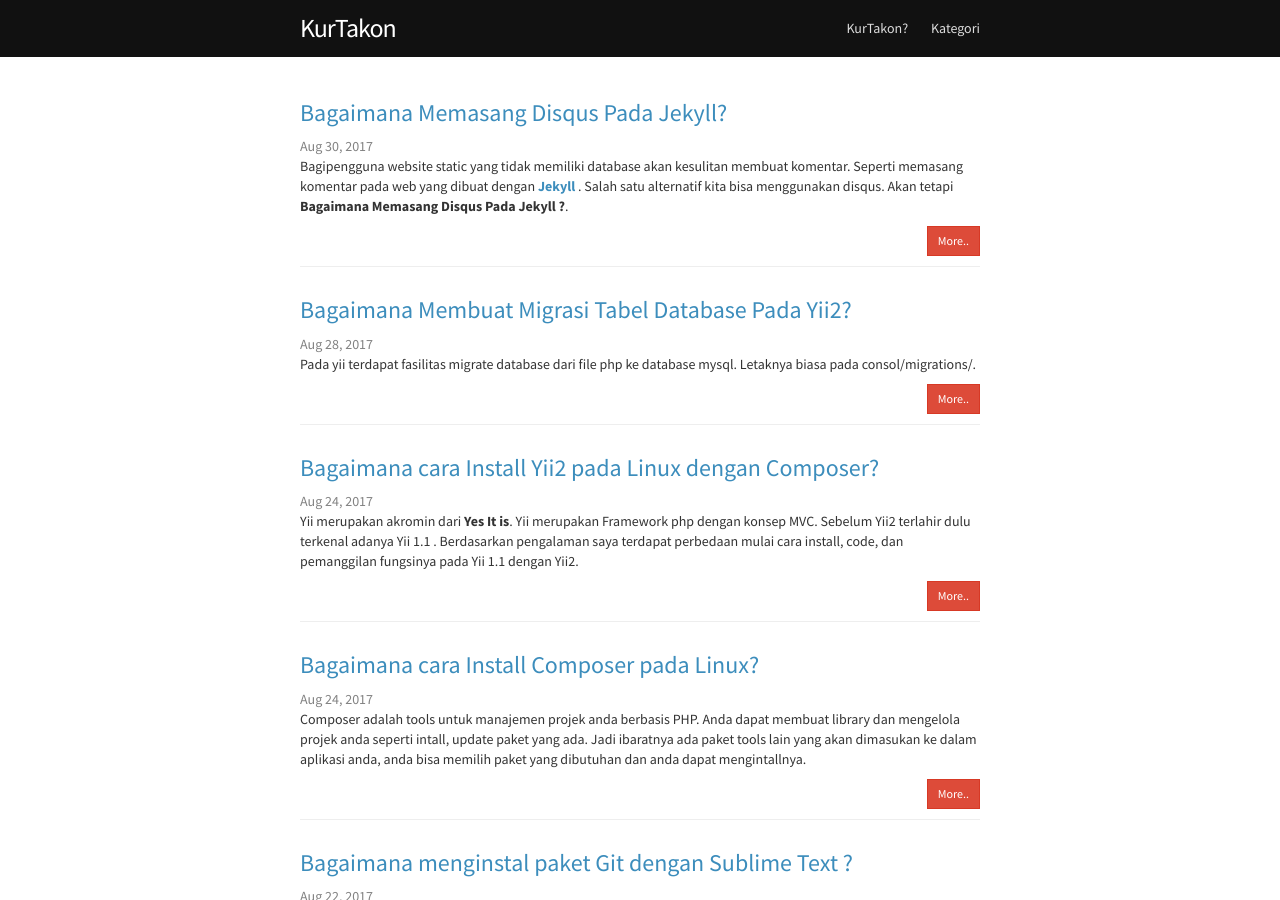
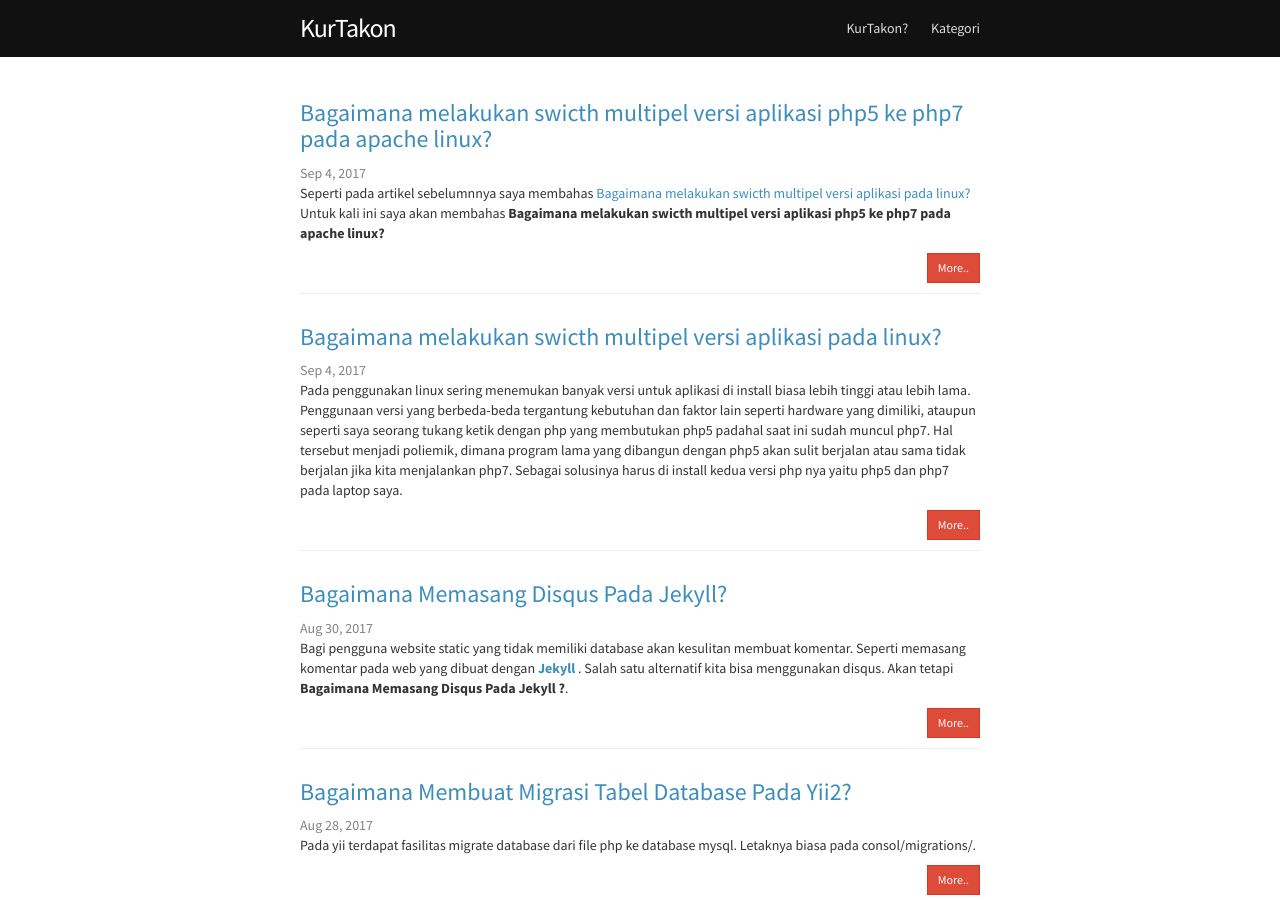
Before and after one commit to candra1414/kurtakon, a Jekyll site: the page built from index.html, in a window 1280 px wide and 900 px high. Built offline with Jekyll 4.4.1, drawn with Linux system fonts in a browser that asks for light colours; comment, search, counter and statistics services are not loaded; some of the changed text lies outside the part shown.

Commit message:
update artikel

```diff
--- a/_posts/2017-08-30-artikel-1.markdown
+++ b/_posts/2017-08-30-artikel-1.markdown
@@ -6,7 +6,7 @@ date:   2017-08-30 14:06:58
 categories: [Jekyll,Disqus]
 ---
 
-Bagipengguna website static yang tidak memiliki database akan kesulitan membuat komentar. Seperti memasang komentar pada web yang dibuat dengan [**Jekyll** ](https://kurtakon.com/jekyll/2017/08/08/artikel-1.html). Salah satu alternatif kita bisa menggunakan disqus. Akan tetapi __Bagaimana Memasang Disqus Pada Jekyll ?__.
+Bagi pengguna website static yang tidak memiliki database akan kesulitan membuat komentar. Seperti memasang komentar pada web yang dibuat dengan [**Jekyll** ](https://kurtakon.com/jekyll/2017/08/08/artikel-1.html). Salah satu alternatif kita bisa menggunakan disqus. Akan tetapi __Bagaimana Memasang Disqus Pada Jekyll ?__.
 
 Petama, kita harus memiliki akun pada  [**disqus** ](https://disqus.com).
 Kedua, memasangnya pada aplikasi __Jekyll__
@@ -56,11 +56,9 @@ categories: [Jekyll,Disqus]
 
 Jika berhasil maka akan muncul seperti gambar dibawah ini.
 
-
 ![alt text][gambar]
 
 [gambar]:{{site.urlimg}}img-13.png "view disqus"
-
 
 
 Jika kita ingin mengetahui jumlah komentar untuk halaman yang dibuka.
--- /dev/null
+++ b/_posts/2017-09-04-artikel-1.markdown
@@ -0,0 +1,124 @@
+---
+layout: post
+title:  "Bagaimana melakukan swicth multipel versi aplikasi pada linux?"
+comments: true
+date:   2017-09-04 19:06:58
+categories: [linux]
+---
+
+Pada penggunakan linux sering menemukan banyak versi untuk aplikasi di install biasa lebih tinggi atau lebih lama.
+Penggunaan versi yang berbeda-beda tergantung kebutuhan dan faktor lain seperti hardware yang dimiliki, ataupun seperti saya seorang tukang ketik dengan php yang membutukan php5 padahal saat ini sudah muncul php7.
+Hal tersebut menjadi poliemik, dimana program lama yang dibangun dengan php5 akan sulit berjalan atau sama tidak berjalan jika kita menjalankan php7. Sebagai solusinya harus di install kedua versi php nya yaitu php5 dan php7 pada laptop saya.
+
+Setelah saya install php5 dan php7 akan terjadi perbedaan ketika kita jalankan dengan terminal dibandingkan dengan yang dijalankan dengan phpinfo.php (dijalanakan dengan webrowser).
+contoh A:
+![alt text][gambar]
+
+[gambar]:{{site.urlimg}}img-14.png "view php5"
+
+contoh B :
+{% highlight py%}
+
+$ php -v
+PHP 7.1.8-2+ubuntu14.04.1+deb.sury.org+4 (cli) (built: Aug  4 2017 14:30:23) ( NTS )
+Copyright (c) 1997-2017 The PHP Group
+Zend Engine v3.1.0, Copyright (c) 1998-2017 Zend Technologies
+{% endhighlight %}
+
+
+Kenapa bisa terjadi perbedaan serperti itu?
+Pada kasus A aplikasi dilankan pada terminal yang terletak file nya pada /etc/bin/
+Sedangkan pada kasus B apliakasi yang dijalankan lewat apache sebagai web service.
+
+Fungsi pada  __update-alternatives__ bisa dilihat dibawah ini dengan cara __sudo update-alternatives --help__
+
+{% highlight py%}
+$ sudo update-alternatives --help
+
+Usage: update-alternatives [<option> ...] <command>
+
+Commands:
+  --install <link> <name> <path> <priority>
+    [--slave <link> <name> <path>] ...
+                           add a group of alternatives to the system.
+  --remove <name> <path>   remove <path> from the <name> group alternative.
+  --remove-all <name>      remove <name> group from the alternatives system.
+  --auto <name>            switch the master link <name> to automatic mode.
+  --display <name>         display information about the <name> group.
+  --query <name>           machine parseable version of --display <name>.
+  --list <name>            display all targets of the <name> group.
+  --get-selections         list master alternative names and their status.
+  --set-selections         read alternative status from standard input.
+  --config <name>          show alternatives for the <name> group and ask the
+                           user to select which one to use.
+  --set <name> <path>      set <path> as alternative for <name>.
+  --all                    call --config on all alternatives.
+
+<link> is the symlink pointing to /etc/alternatives/<name>.
+  (e.g. /usr/bin/pager)
+<name> is the master name for this link group.
+  (e.g. pager)
+<path> is the location of one of the alternative target files.
+  (e.g. /usr/bin/less)
+<priority> is an integer; options with higher numbers have higher priority in
+  automatic mode.
+
+Options:
+  --altdir <directory>     change the alternatives directory.
+  --admindir <directory>   change the administrative directory.
+  --log <file>             change the log file.
+  --force                  allow replacing files with alternative links.
+  --skip-auto              skip prompt for alternatives correctly configured
+                           in automatic mode (relevant for --config only)
+  --verbose                verbose operation, more output.
+  --quiet                  quiet operation, minimal output.
+  --help                   show this help message.
+  --version                show the version.
+
+{% endhighlight %}
+
+Untuk merubah versi php nya pada terminal dengan script  __sudo update-alternatives --config php__ seperti terlihat dibawah ini.
+
+{% highlight py%}
+$ sudo update-alternatives --config php
+There are 3 choices for the alternative php (providing /usr/bin/php).
+
+  Selection    Path             Priority   Status
+------------------------------------------------------------
+  0            /usr/bin/php7.1   71        auto mode
+  1            /usr/bin/php5     50        manual mode
+  2            /usr/bin/php7.0   70        manual mode
+* 3            /usr/bin/php7.1   71        manual mode
+
+Press enter to keep the current choice[*], or type selection number:
+{% endhighlight %}
+
+Baiklah kita bahas, pada saat menjalakan __sudo update-alternatives --config php__ kita akan ditampilkan versi php yang sudah terinstall pada linux kita. kebetulan versi yang saya unya ada ... wow banyak juga ya heheheh..
+
+
+Dan dapat terlihat dengan (*) merupakan aplikasi yang sedang berjalan.
+Dalam intruksi kita bisa memasukan angka untuk memilih jenis php yang akan digunakan jika menjalankan dengan terminal.Untuk kali ini saya ingin php5 agar sama dengan php yang jalan pada apache (web browser).
+
+{% highlight py%}
+$ php -v
+PHP 5.5.9-1ubuntu4.22 (cli) (built: Aug  4 2017 19:40:28)
+Copyright (c) 1997-2014 The PHP Group
+Zend Engine v2.5.0, Copyright (c) 1998-2014 Zend Technologies
+    with Zend OPcache v7.0.3, Copyright (c) 1999-2014, by Zend Technologies
+{% endhighlight %}
+
+Sekarang versi php yang jalan dengan teminal akan sama dengan php yang jalan pada apache yang kita jalankan.
+
+Bukan hanya untuk php, script ini di gunakan juga untuk aplikasi pada /etc/bin seperti java,ruby,gem dst.
+
+{% highlight py%}
+$ sudo update-alternatives --config java
+There are 2 choices for the alternative java (providing /usr/bin/java).
+
+  Selection    Path                                            Priority   Status
+------------------------------------------------------------
+  0            /usr/lib/jvm/java-8-oracle/jre/bin/java          1081      auto mode
+  1            /usr/lib/jvm/java-7-openjdk-amd64/jre/bin/java   1071      manual mode
+* 2            /usr/lib/jvm/java-8-oracle/jre/bin/java          1081      manual mode
+Press enter to keep the current choice[*], or type selection number:
+{% endhighlight %}
--- /dev/null
+++ b/_posts/2017-09-04-artikel-2.markdown
@@ -0,0 +1,55 @@
+---
+layout: post
+title:  "Bagaimana melakukan swicth multipel versi aplikasi php5 ke php7 pada apache linux?"
+comments: true
+date:   2017-09-04 20:06:58
+categories: [linux,apache,php]
+---
+
+
+Seperti pada artikel sebelumnnya saya membahas [Bagaimana melakukan swicth multipel versi aplikasi pada linux?]({{site.url}}/linux/2017/09/04/artikel-1.html)
+Untuk kali ini saya akan membahas __Bagaimana melakukan swicth multipel versi aplikasi php5 ke php7 pada apache linux?__
+
+Pada artikel sebelumnya yang berjalan pada terminal kita (# secara gampanya begitu) . Kali ini yang berjalan khusus pada apache sebagai webservice yang digunakan.
+
+![alt text][gambar]
+
+[gambar]:{{site.urlimg}}img-14.png "view php5"
+
+Seperti yang terlihat diatas php yang bejalan saat ini pada apche ada php5.
+Untuk merubah dari php5 di rubah menjadi php7 cukup melakukan a2dimod dan a2enmod
+
+Pertama lakukan disabel untuk php5 terlebih dahulu dengan perintah __a2dimod__
+{% highlight py%}
+$ a2dismod php5
+Module php5 disabled.
+To activate the new configuration, you need to run:
+  service apache2 restart
+
+{% endhighlight %}
+
+kemudian kita jalankan php7
+{% highlight py%}
+$ a2enmod php7.0
+Considering dependency mpm_prefork for php7.0:
+Considering conflict mpm_event for mpm_prefork:
+Considering conflict mpm_worker for mpm_prefork:
+Module mpm_prefork already enabled
+Considering conflict php5 for php7.0:
+Enabling module php7.0.
+To activate the new configuration, you need to run:
+  service apache2 restart
+
+{% endhighlight %}
+
+Setelah dijalankan kita harus melakukan restart pada apache agar mengatifkan versi phpnya.
+{% highlight py%}
+$ service apache2 restart
+
+{% endhighlight %}
+
+Versi php yang berjalan adalah php7 seperti terlihat dibawah ini:
+
+![alt text][gambar]
+
+[gambar]:{{site.urlimg}}img-15.png "view php7"
```
Also changed, not shown: asset/img/img-14.png (added), asset/img/img-15.png (added), 8 other files.
